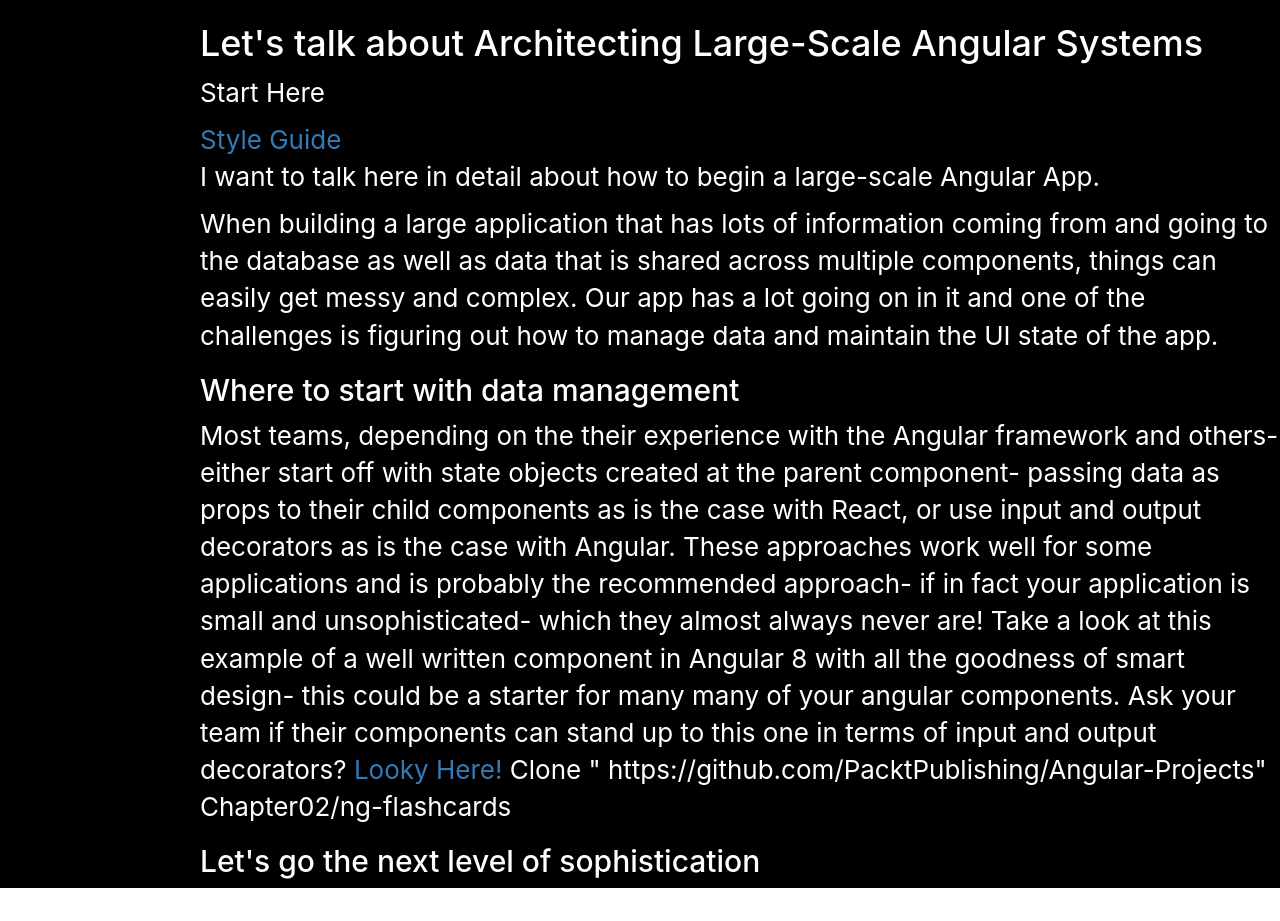
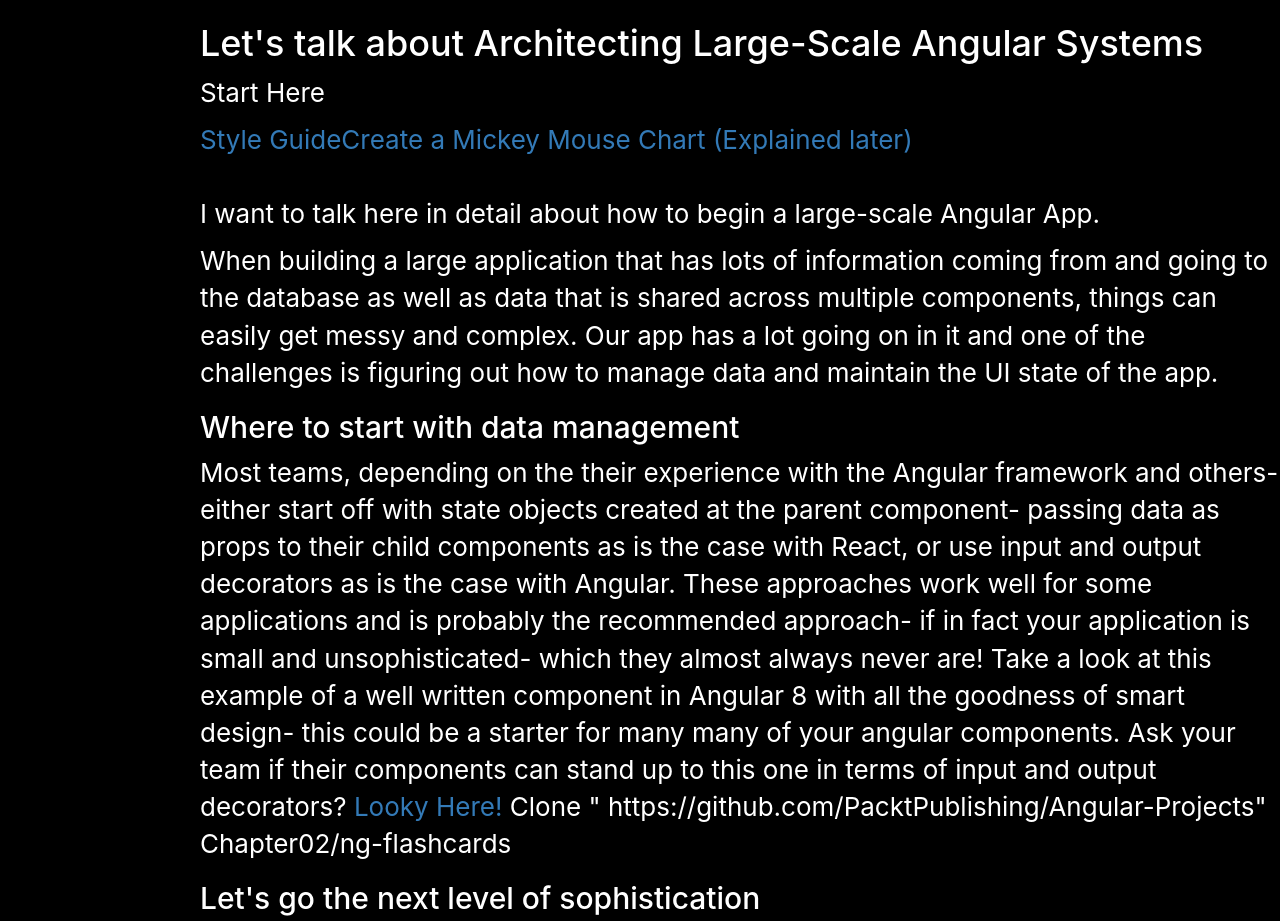
Before and after one commit to kendallmark3/introduction, a React (Create React App) app: page / in a window 1280 px wide. Shown: the part 1000-1921 px from the top of the page. Before the commit the page ends 1888 px from the top, so only its background shows below. Built offline with nearby package versions, Linux system fonts and the light colour scheme.

Commit message:
mickeyMouse

```diff
--- a/src/App.js
+++ b/src/App.js
@@ -138,6 +138,8 @@ class App extends React.Component {
           <p>
           <p>Start Here</p>
           <a href="https://angular.io/guide/styleguide">Style Guide</a>
+          <a href="https://www.draw.io/">Create a Mickey Mouse Chart (Explained later)</a>
+          <br/>
           <br/>
           I want to talk here in detail about how to begin a large-scale Angular App.
           </p>
```
